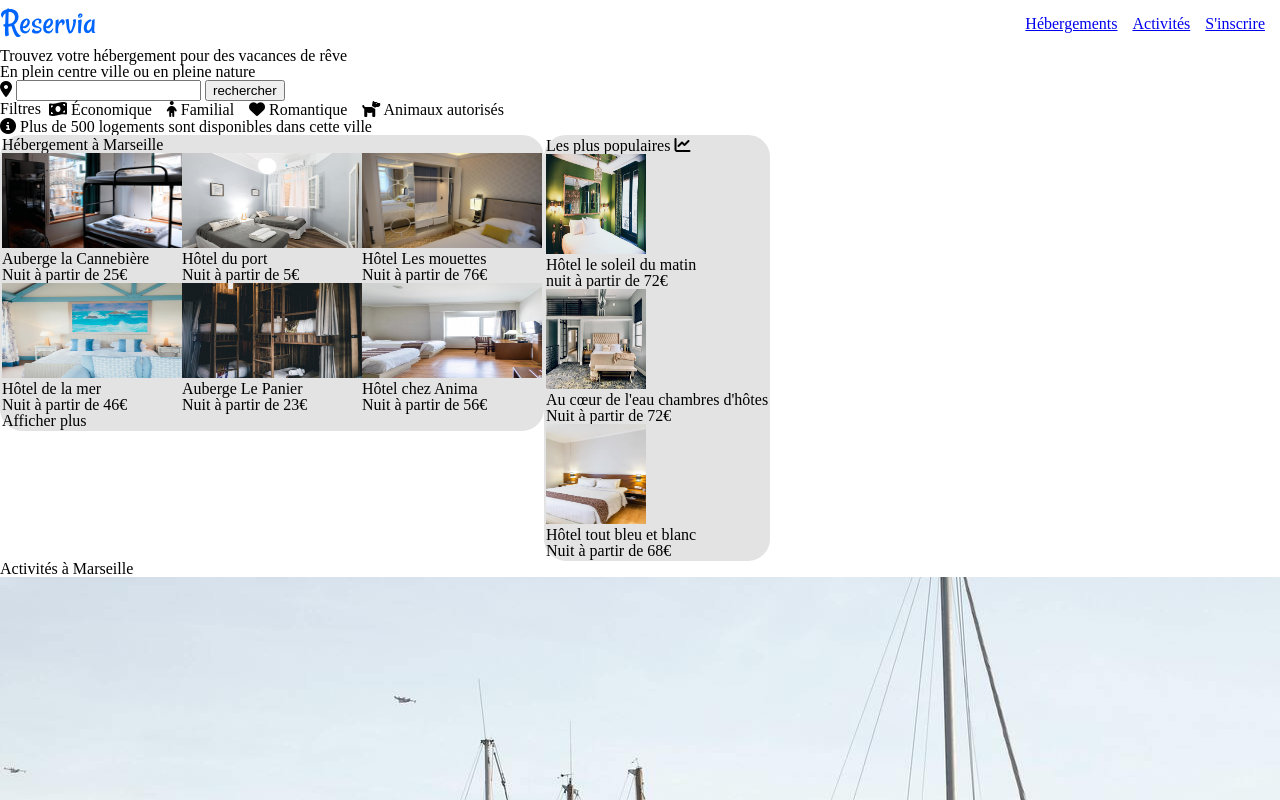
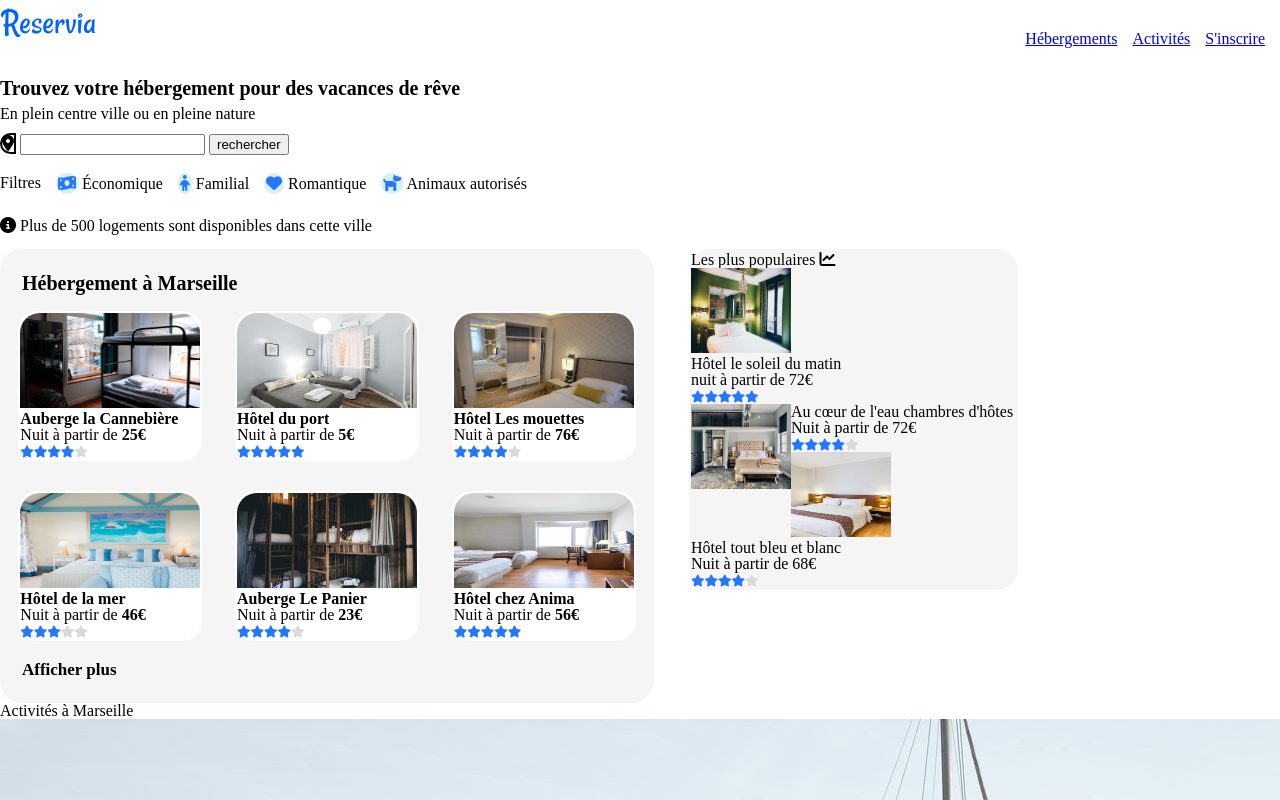
Before and after one commit to PhilippeLenny/PHILIPPElenny_2_22.04.2021, a plain HTML site: page index.html in a window 1280 px wide. Shown: the top 800 px of the page. Drawn offline with Linux system fonts and the light colour scheme.

Commit message:
bien avancé

```diff
--- a/index.html
+++ b/index.html
@@ -22,11 +22,11 @@
         </nav>
     </header>
     <main>
-    <h1>Trouvez votre hébergement pour des vacances de rêve</h1>
-    <p>En plein centre ville ou en pleine nature</p>
+    <h1 class="titre">Trouvez votre hébergement pour des vacances de rêve</h1>
+    <p class="sous-titre">En plein centre ville ou en pleine nature</p>
 
-    <form action="/">
-        <label for="search"><i class="fa fa-map-marker" aria-hidden="true"></i></label>
+    <form action="/" class="search">
+        <label for="search"><span class="searchdeco"><i class="fa fa-map-marker" aria-hidden="true"></i></span></label>
         <input type="text" name="search">
         <input type="submit" value="rechercher">
     </form>
@@ -35,58 +35,64 @@
     <h3>Filtres</h3>
 
         <ul class="liste2">
-            <li class="click1"><i class="fas fa-money-bill-wave"></i> Économique</li>
-            <li class="click1"><i class="fas fa-child"></i> Familial</li>
-            <li class="click1"><i class="fas fa-heart"></i> Romantique</li>
-            <li class="click1"><i class="fas fa-dog"></i> Animaux autorisés</li>
+            <li class="click1"><span class="logobleu"><span class="rondlogo"><i class="fas fa-money-bill-wave"></i></span></span> Économique</li>
+            <li class="click1"><span class="logobleu"><span class="rondlogo"><i class="fas fa-child"></i></span></span> Familial</li>
+            <li class="click1"><span class="logobleu"><span class="rondlogo"><i class="fas fa-heart"></i></span></span> Romantique</li>
+            <li class="click1"><span class="logobleu"><span class="rondlogo"><i class="fas fa-dog"></i></span></span> Animaux autorisés</li>
         </ul>
     </section>
 
-    <p><i class="fas fa-info-circle"></i> Plus de 500 logements sont disponibles dans cette ville</p>
+    <p class="pld"><i class="fas fa-info-circle"></i> Plus de 500 logements sont disponibles dans cette ville</p>
 
     <div class="premièrepartie">
         <section>
         <div id="bloc0">
-            <h2>Hébergement à Marseille</h2>
+            <h2 class="catégorie">Hébergement à Marseille</h2>
                 <div id="bloc1">
-                    <article>
+                    <article class="cadre">
                         <img class="images1" src="images/hebergements/3_medium/marcus-loke-WQJvWU_HZFo-unsplash.jpg"/>
-                        <h3>Auberge la Cannebière</h3>
-                        <p>Nuit à partir de <strong>25€</strong></p>
+                        <h3 class="gras">Auberge la Cannebière</h3>
+                        <p>Nuit à partir de <strong class="gras">25€</strong></p>
+                        <span class="étoilesbleu"><i class="fas fa-star"></i><i class="fas fa-star"></i><i class="fas fa-star"></i><i class="fas fa-star"></i></span><span class="étoilesgrises"><i class="fas fa-star"></i></span>
                     </article>
 
-                    <article>
+                    <article class="cadre">
                         <img class="images1" src="images/hebergements/3_medium/fred-kleber-gTbaxaVLvsg-unsplash.jpg">
-                        <h3>Hôtel du port</h3>
-                        <p>Nuit à partir de <strong>5€</strong></p>
+                        <h3 class="gras">Hôtel du port</h3>
+                        <p>Nuit à partir de <strong class="gras">5€</strong></p>
+                        <span class="étoilesbleu"><i class="fas fa-star"></i><i class="fas fa-star"></i><i class="fas fa-star"></i><i class="fas fa-star"></i><i class="fas fa-star"></i></span>
                     </article>
 
-                    <article>
+                    <article class="cadre">
                         <img class="images1" src="images/hebergements/3_medium/reisetopia-B8WIgxA_PFU-unsplash.jpg"/>
-                        <h3>Hôtel Les mouettes</h3>
-                        <p>Nuit à partir de <strong>76€</strong></p>
+                        <h3 class="gras">Hôtel Les mouettes</h3>
+                        <p>Nuit à partir de <strong class="gras">76€</strong></p>
+                        <span class="étoilesbleu"><i class="fas fa-star"></i><i class="fas fa-star"></i><i class="fas fa-star"></i><i class="fas fa-star"></i></span><span class="étoilesgrises"><i class="fas fa-star"></i></span>
                     </article>
                 </div>
                 <div id="bloc2">
-                    <article>
+                    <article class="cadre">
                         <img class="images1" src="images/hebergements/3_medium/annie-spratt-Eg1qcIitAuA-unsplash.jpg">
-                        <h3>Hôtel de la mer</h3>
-                        <p>Nuit à partir de <strong>46€</strong></p>
+                        <h3 class="gras">Hôtel de la mer</h3>
+                        <p>Nuit à partir de <strong class="gras">46€</strong></p>
+                        <span class="étoilesbleu"><i class="fas fa-star"></i><i class="fas fa-star"></i><i class="fas fa-star"></i></span><span class="étoilesgrises"><i class="fas fa-star"></i><i class="fas fa-star"></i></span>
                     </article>
 
-                    <article>
+                    <article class="cadre">
                         <img class="images1" src="images/hebergements/3_medium/nicate-lee-kT-ZyaiwBe0-unsplash.jpg">
-                        <h3>Auberge Le Panier</h3>
-                        <p>Nuit à partir de <strong>23€</strong></p>
+                        <h3 class="gras">Auberge Le Panier</h3>
+                        <p>Nuit à partir de <strong class="gras">23€</strong></p>
+                        <span class="étoilesbleu"><i class="fas fa-star"></i><i class="fas fa-star"></i><i class="fas fa-star"></i><i class="fas fa-star"></i></span><span class="étoilesgrises"><i class="fas fa-star"></i></span>
                     </article>
 
-                    <article>
+                    <article class="cadre">
                         <img class="images1" src="images/hebergements/3_medium/febrian-zakaria-M6S1WvfW68A-unsplash.jpg">
-                        <h3>Hôtel chez Anima</h3>
-                        <p>Nuit à partir de <strong>56€</strong></p>
+                        <h3 class="gras">Hôtel chez Anima</h3>
+                        <p>Nuit à partir de <strong class="gras">56€</strong></p>
+                        <span class="étoilesbleu"><i class="fas fa-star"></i><i class="fas fa-star"></i><i class="fas fa-star"></i><i class="fas fa-star"></i><i class="fas fa-star"></i></span>
                     </article>
                 </div>
-            <h3><a>Afficher plus</a></h3>
+            <h3 class="afficherplus"><a>Afficher plus</a></h3>
         </div>
         </section>
 
@@ -98,18 +104,23 @@
                         <img class="images2" src="images/hebergements/3_medium/emile-guillemot-Bj_rcSC5XfE-unsplash.jpg">
                         <h3>Hôtel le soleil du matin</h3>
                         <p>nuit à partir de <strong>72€</strong></p>
+                        <span class="étoilesbleu"><i class="fas fa-star"></i><i class="fas fa-star"></i><i class="fas fa-star"></i><i class="fas fa-star"></i><i class="fas fa-star"></i></span>
                     </article>
 
                     <article>
-                        <img class="images2" src="images/hebergements/3_medium/aw-creative-VGs8z60yT2c-unsplash.jpg">
+                        <p class="floattext">
+                            <img class="images2" src="images/hebergements/3_medium/aw-creative-VGs8z60yT2c-unsplash.jpg">
+                        </p>
                         <h3>Au cœur de l'eau chambres d'hôtes</h3>
                         <p>Nuit à partir de 72€</p>
+                        <span class="étoilesbleu"><i class="fas fa-star"></i><i class="fas fa-star"></i><i class="fas fa-star"></i><i class="fas fa-star"></i></span><span class="étoilesgrises"><i class="fas fa-star"></i></span>
                     </article>
 
                     <article>
                         <img class="images2" src="images/hebergements/3_medium/febrian-zakaria-sjvU0THccQA-unsplash.jpg">
                         <h3>Hôtel tout bleu et blanc</h3>
                         <p>Nuit à partir de 68€</p>
+                        <span class="étoilesbleu"><i class="fas fa-star"></i><i class="fas fa-star"></i><i class="fas fa-star"></i><i class="fas fa-star"></i></span><span class="étoilesgrises"><i class="fas fa-star"></i></span>
                     </article>
                 </div>
         </aside>
--- a/style.css
+++ b/style.css
@@ -13,6 +13,7 @@ ul
 #filtres
 {
     display: flex;
+    margin-top: 20px;
 }
 
 header
@@ -30,10 +31,22 @@ main
     margin: auto;
 }
 
+.pld
+{
+    margin-top: 25px;
+    margin-bottom: 15px;
+}
+
+.rondlogo
+{
+    border: 2px solid #d8eff2;
+    border-radius: 50%;
+    background-color: #d8eff2;
+}
 
 .liste2
 {
-    margin-left: 8px;
+    margin-left: 15px;
     display: flex;
 }
 
@@ -52,12 +65,13 @@ main
 {
 	width: 180px;
 	height: 95px;
+    border-radius: 20px 20px 0px 0px;
 }
 
 .images2
 {
 	width: 100px;
-	height: 100px;
+	height: 85px;
 }
 
 i
@@ -73,16 +87,20 @@ i
 #bloc0
 {
     border-radius: 22px;
-    border: 2px solid #e3e3e3;
-    background-color: #e3e3e3;
-    margin-left: 0%;
-
+    border: 2px solid #f5f5f5;
+    background-color: #f5f5f5;
+    margin-top: 0px;
+    min-height: 392px;
+    width: 650px;
+    height: 450px;
 }
 
 #bloc1
 {
     display: flex;
     justify-content: space-around;
+    margin-top: 18px;
+    margin-bottom: 30px;
 }
 
 #bloc2
@@ -94,6 +112,85 @@ i
 #bloc3
 {
     border-radius: 22px;
-    border: 2px solid #e3e3e3;
-    background-color: #e3e3e3;
+    border: 2px solid #f5f5f5;
+    background-color: #f5f5f5;
+    width: 325px;
+    margin-left: 35px;
 }
+
+.afficherplus
+{
+    padding-left: 20px;
+    padding-top: 20px;
+    font-weight: bold;
+    font-size: 17px;
+}
+
+.cadre
+{
+    border-radius: 20px;
+    border: 2px solid white;
+    background-color: white;
+}
+
+#logoreservia
+{
+    margin-bottom: 30px;
+}
+
+.titre
+{
+    font-size: 20px;
+    font-weight: bold;
+}
+
+.gras
+{
+    font-weight: bold;
+}
+
+.sous-titre
+{
+    margin-top: 8px;
+}
+
+.search
+{
+    margin-top: 12px;
+}
+
+.catégorie
+{
+    font-weight: bold;
+    padding-left: 20px;
+    padding-top: 22px;
+    font-size: 20px;
+}
+
+.logobleu
+{
+    color: #2478ff;
+}
+
+.étoilesbleu
+{
+    color: #2478ff;
+    font-size: 12px;
+}
+
+.étoilesgrises
+{
+    color: #d9d9d9;
+    font-size: 12px;
+}
+
+.floattext
+{
+   float:left
+}
+
+.searchdeco
+{
+    border: 2px solid black;
+    border-radius: 12px 0px 0px 12px;
+}
```
